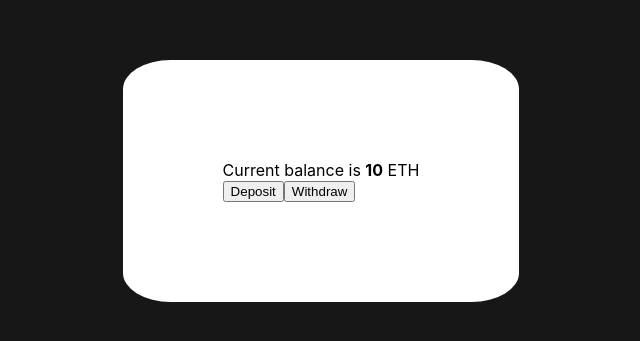
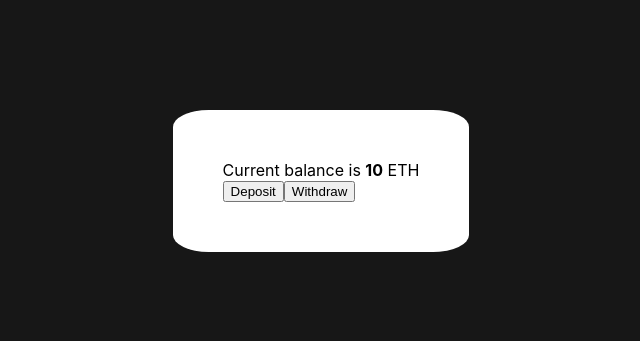
Before and after one commit to itsskofficial/Web3, a React (Create React App) app in the folder faucet/: page / in a window 1280 px wide. Shown: the part 239-580 px from the top of the page, without its empty margins (319-959 px from the left). Built offline with nearby package versions, Linux system fonts and the light colour scheme.

Commit message:
Apr 3, 2023, 11:33 AM

```diff
--- a/faucet/src/css/App.module.css
+++ b/faucet/src/css/App.module.css
@@ -8,6 +8,10 @@
 
 .faucet{
     background-color: white;
-    padding: 100px;
+    padding: 50px;
     border-radius: 12%;
 }
+
+.balance{
+
+}
```
